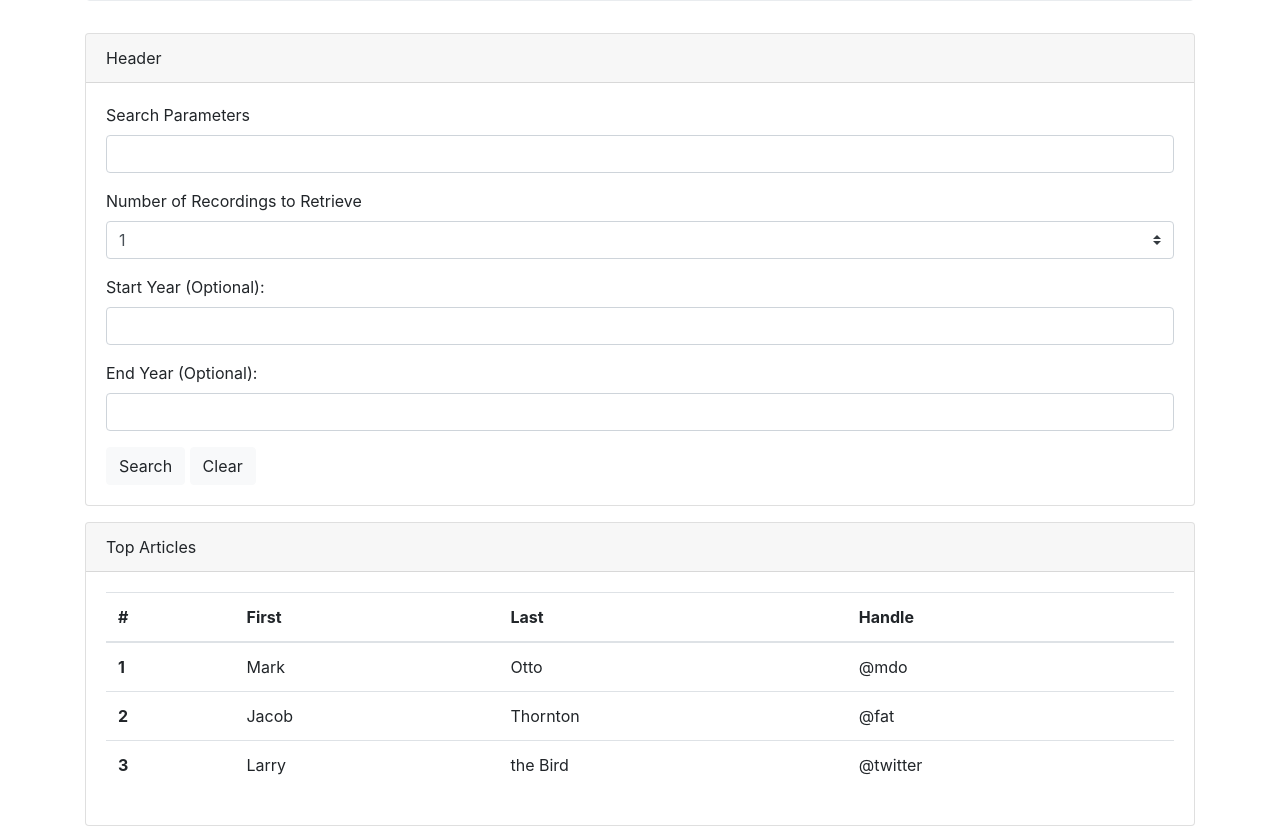
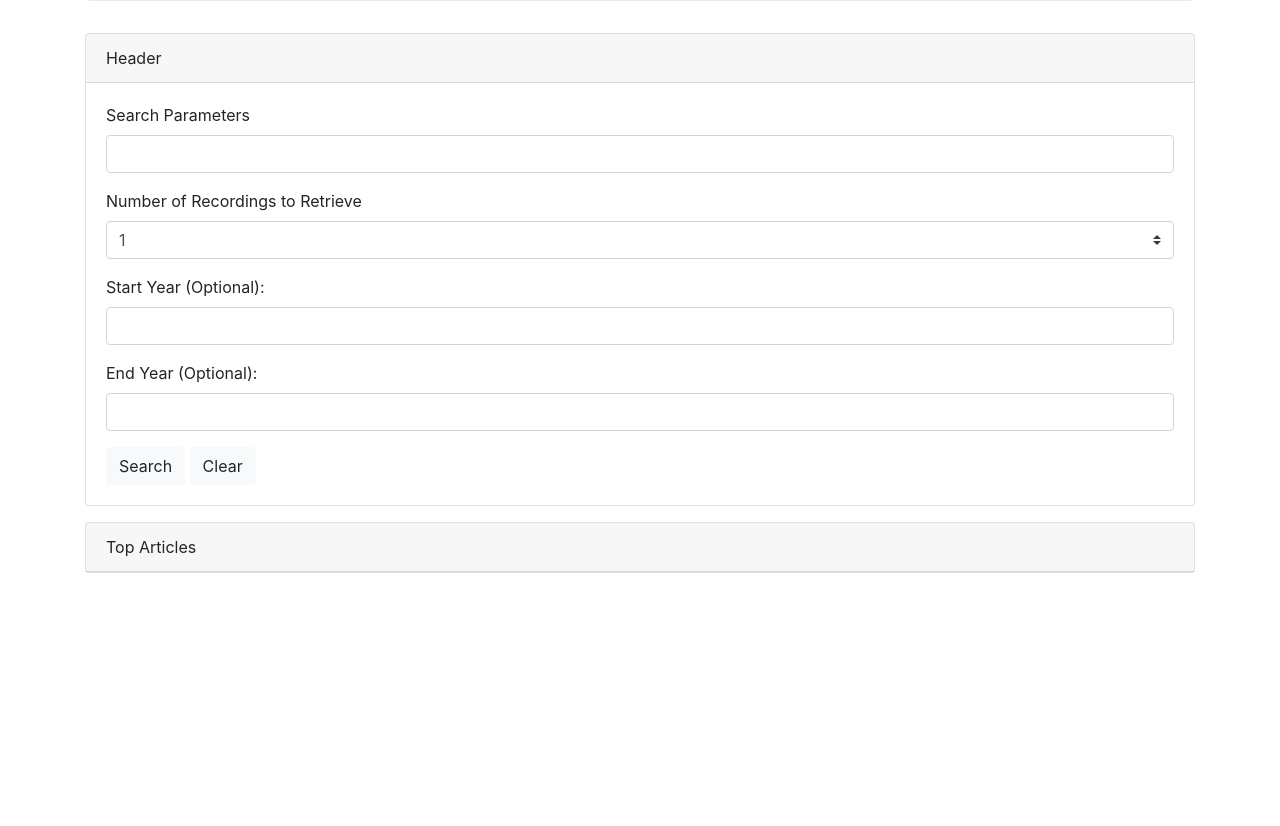
Before and after one commit to LauraGwendolynBurch/NT-Times-Search, a plain HTML site: page index.html in a window 1280 px wide. Shown: the part 183-1009 px from the top of the page. After the commit the page ends 800 px from the top, so only its background shows below. Drawn offline with nearby package versions, Linux system fonts and the light colour scheme.

Commit message:
update 11/7/2020 12:31Pm

```diff
--- a/index.html
+++ b/index.html
@@ -35,11 +35,11 @@
                     </div>
                     <div class="form-group">
                         <label for="exampleFormControlInput1">Start Year (Optional):</label>
-                        <input type="number" class="form-control">
+                        <input type="text" class="form-control">
                     </div>
                     <div class="form-group">
                         <label for="exampleFormControlInput1">End Year (Optional):</label>
-                        <input type="number" class="form-control">
+                        <input type="text" class="form-control">
                     </div>
                     <button type="button" class="btn btn-light">Search</button>
                     <button type="button" class="btn btn-light">Clear</button>
@@ -50,38 +50,7 @@
             <div class="card-header">
                 Top Articles
             </div>
-            <div class="card-body">
-                <table class="table">
-                    <thead>
-                      <tr>
-                        <th scope="col">#</th>
-                        <th scope="col">First</th>
-                        <th scope="col">Last</th>
-                        <th scope="col">Handle</th>
-                      </tr>
-                    </thead>
-                    <tbody>
-                      <tr>
-                        <th scope="row">1</th>
-                        <td>Mark</td>
-                        <td>Otto</td>
-                        <td>@mdo</td>
-                      </tr>
-                      <tr>
-                        <th scope="row">2</th>
-                        <td>Jacob</td>
-                        <td>Thornton</td>
-                        <td>@fat</td>
-                      </tr>
-                      <tr>
-                        <th scope="row">3</th>
-                        <td>Larry</td>
-                        <td>the Bird</td>
-                        <td>@twitter</td>
-                      </tr>
-                    </tbody>
-                  </table>
-            </div>
+
         </div>
 
     </div>
```
